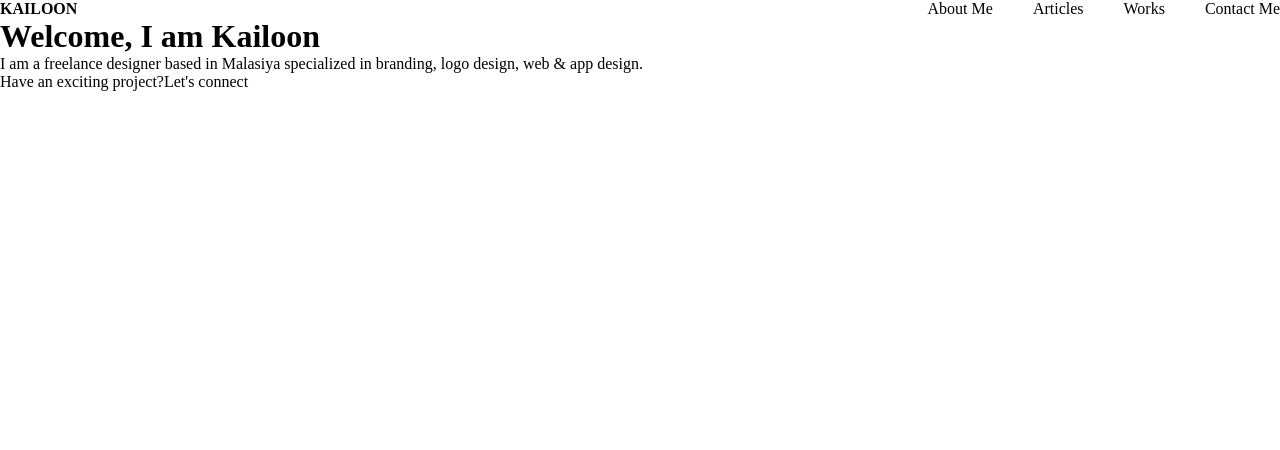
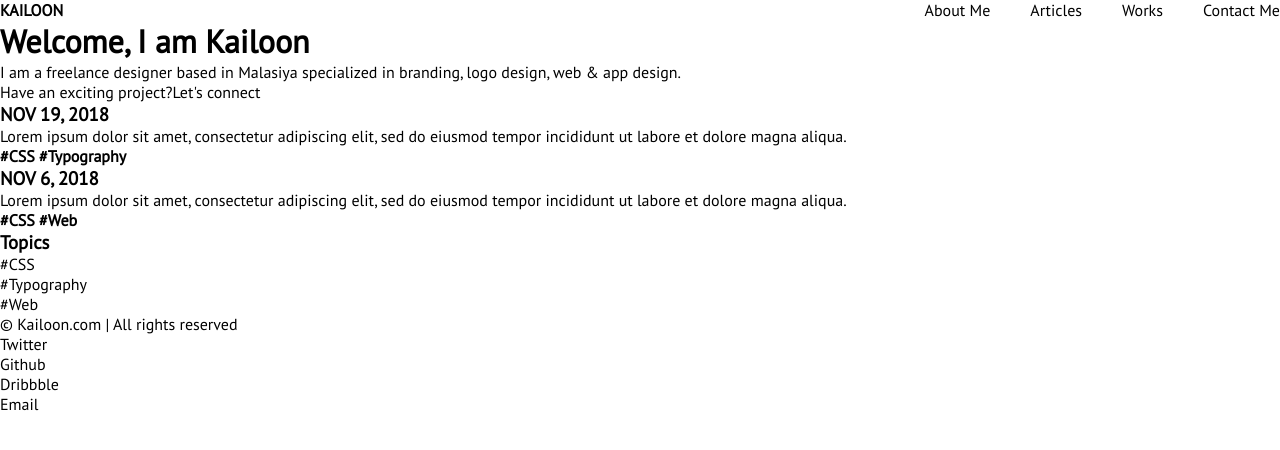
Before and after one commit to yash-sharma01/Landing-Page-CSS-Flexbox, a plain HTML site: page index.html in a window 1280 px wide. Drawn offline with Linux system fonts and the light colour scheme.

Commit message:
HTML completed

```diff
--- a/index.html
+++ b/index.html
@@ -28,6 +28,49 @@
         </p>
         <p>Have an exciting project?<span>Let's connect</span></p>
       </div>
+
+      <div class="calander">
+        <div class="row">
+          <h3>NOV 19, 2018</h3>
+          <p>
+            Lorem ipsum dolor sit amet, consectetur adipiscing elit, sed do
+            eiusmod tempor incididunt ut labore et dolore magna aliqua.
+          </p>
+          <h4 class="hashtags">
+            #CSS #Typography
+          </h4>
+        </div>
+
+        <div class="row">
+          <h3>NOV 6, 2018</h3>
+          <p>
+            Lorem ipsum dolor sit amet, consectetur adipiscing elit, sed do
+            eiusmod tempor incididunt ut labore et dolore magna aliqua.
+          </p>
+          <h4 class="hashtags">
+            #CSS #Web
+          </h4>
+        </div>
+
+        <div class="row">
+          <h3>Topics</h3>
+          <p class="hashtags__blue">#CSS</p>
+          <p class="hashtags__blue">#Typography</p>
+          <p class="hashtags__blue">#Web</p>
+        </div>
+      </div>
+
+      <footer>
+        <div class="copyright">&copy; Kailoon.com | All rights reserved</div>
+        <div class="social_media">
+          <ul>
+            <li>Twitter</li>
+            <li>Github</li>
+            <li>Dribbble</li>
+            <li>Email</li>
+          </ul>
+        </div>
+      </footer>
     </div>
   </body>
 </html>
--- a/main.css
+++ b/main.css
@@ -1,7 +1,10 @@
+@import url("https://fonts.googleapis.com/css2?family=PT+Sans:ital,wght@0,400;1,700&display=swap");
+
 * {
   box-sizing: border-box;
   margin: 0;
   padding: 0;
+  font-family: "PT Sans", sans-serif;
 }
 a {
   text-decoration: none;
```
